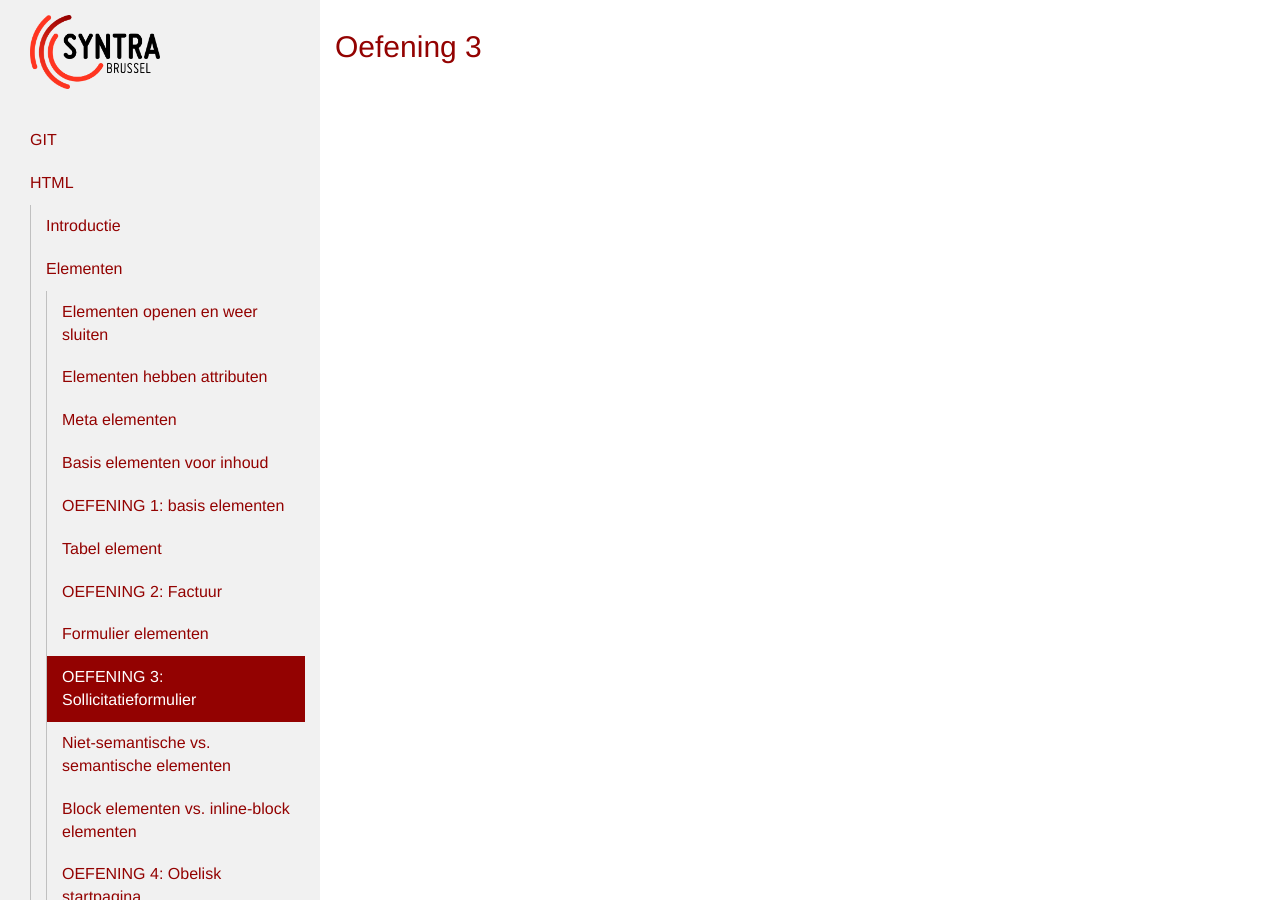
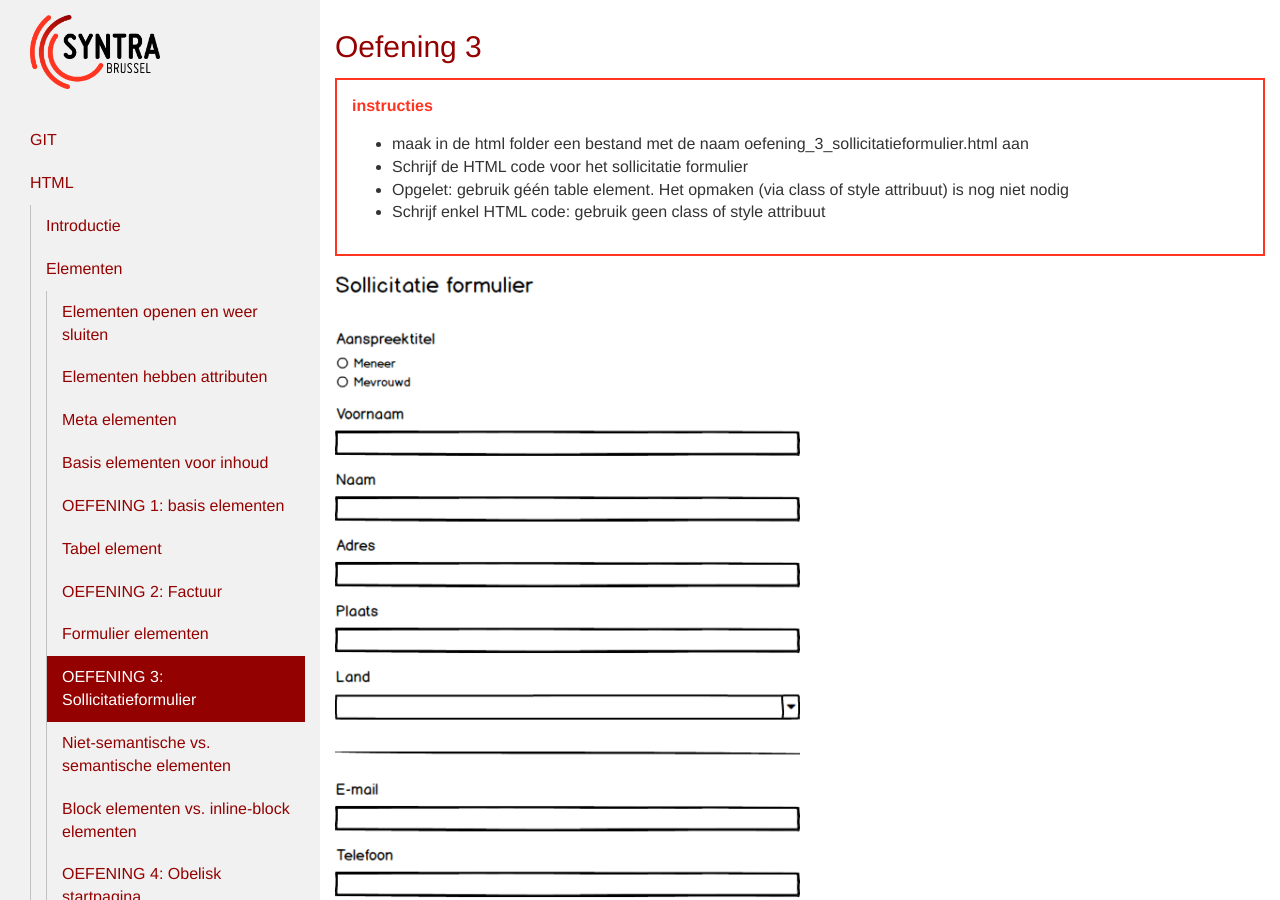
Before and after one commit to Syntra-Brussel/webdesign-av-nj-2021, a Jekyll site: the page built from docs/html/elementen/oefening_3.md, in a window 1280 px wide and 900 px high. Built offline with Jekyll 4.4.1, drawn with Linux system fonts in a browser that asks for light colours; nearby versions of some CDN libraries.

Commit message:
oefening 3

```diff
--- a/docs/html/elementen/oefening_3.md
+++ b/docs/html/elementen/oefening_3.md
@@ -6,3 +6,15 @@ collection: [html, elementen]
 ---
 
 ## Oefening 3
+
+<div class="highlight">
+    <label>instructies</label>
+    <ul>
+        <li>maak in de html folder een bestand met de naam oefening_3_sollicitatieformulier.html aan</li>
+        <li>Schrijf de HTML code voor het sollicitatie formulier</li>
+        <li>Opgelet: gebruik géén table element. Het opmaken (via class of style attribuut) is nog niet nodig</li>
+        <li>Schrijf enkel HTML code: gebruik geen class of style attribuut</li>
+    </ul>
+</div>
+
+<img src="{{ '/html/elementen/images/oefening_3.png' | relative_url}}" />
```
Also changed, not shown: docs/html/elementen/images/oefening_3.png (added).
